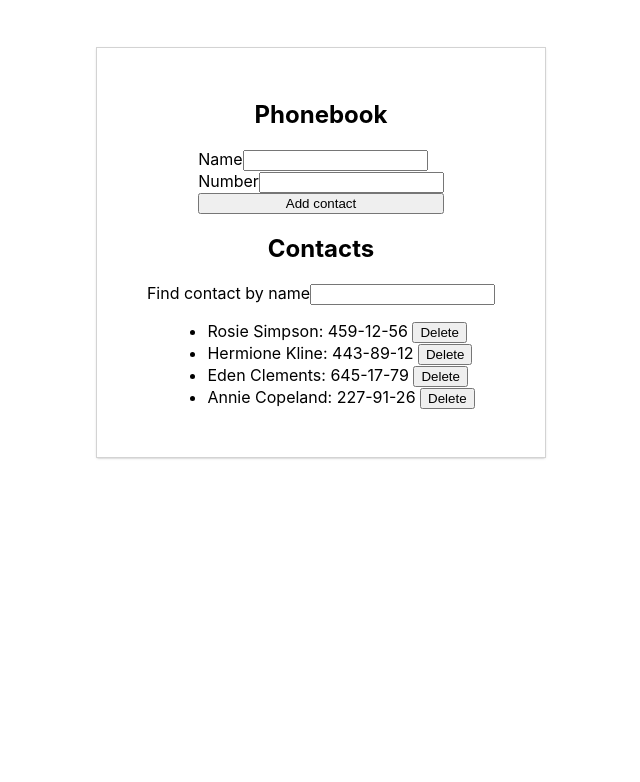
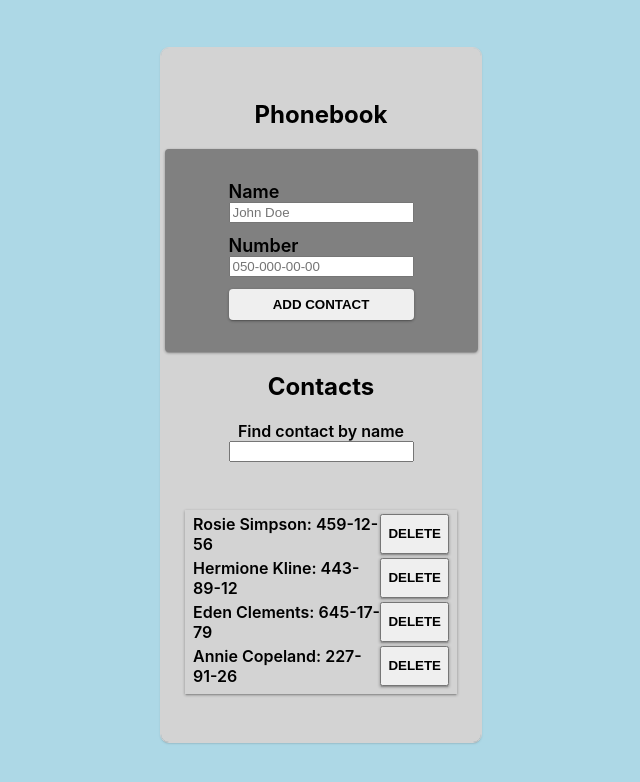
Before and after one commit to akarpenko83/goit-react-hw-02-phonebook, a React (Create React App) app: page / in a window 1280 px wide. Shown: the top 782 px of the page, without its empty margins (319-959 px from the left). Built offline with nearby package versions, Linux system fonts and the light colour scheme.

Commit message:
second task done

```diff
--- a/package.json
+++ b/package.json
@@ -10,6 +10,7 @@
         "@testing-library/react": "^12.1.4",
         "@testing-library/user-event": "^13.5.0",
         "nanoid": "^4.0.2",
+        "prop-types": "^15.8.1",
         "react": "^18.1.0",
         "react-dom": "^18.1.0",
         "react-scripts": "5.0.1",
--- a/src/components/phonebook/ContactForm.jsx
+++ b/src/components/phonebook/ContactForm.jsx
@@ -1,6 +1,10 @@
 import React, { Component } from 'react';
 import { nanoid } from 'nanoid';
-import { Form } from './Phonebook.styled';
+import {
+    Form,
+    FormGroup,
+    Button,
+} from './Phonebook.styled';
 
 export default class ContactForm extends Component {
     state = {
@@ -18,9 +22,6 @@ export default class ContactForm extends Component {
     handleSubmit = evt => {
         evt.preventDefault();
         const form = evt.currentTarget;
-        // const name = form.elements.name.value;
-        // const number = form.elements.number.value;
-        // const id = nanoid();
         const contact = {
             id: nanoid(),
             name: form.elements.name.value,
@@ -32,17 +33,18 @@ export default class ContactForm extends Component {
     };
 
     handleChange = evt => {
-        this.setState({ name: evt.target.value });
+        this.setState({ name: evt.target.value.trim() });
     };
 
     render() {
         return (
             <>
                 <Form onSubmit={this.handleSubmit}>
-                    <label>
+                    <FormGroup>
                         Name
                         <input
                             value={this.state.name}
+                            placeholder="John Doe"
                             onChange={this.handleChange}
                             type="text"
                             name="name"
@@ -50,20 +52,21 @@ export default class ContactForm extends Component {
                             title="Name may contain only letters, apostrophe, dash and spaces. For example Adrian, Jacob Mercer, Charles de Batz de Castelmore d'Artagnan"
                             required
                         />
-                    </label>
-                    <label>
+                    </FormGroup>
+                    <FormGroup>
                         Number
                         <input
                             type="tel"
+                            placeholder="050-000-00-00"
                             name="number"
                             pattern="\+?\d{1,4}?[-.\s]?\(?\d{1,3}?\)?[-.\s]?\d{1,4}[-.\s]?\d{1,4}[-.\s]?\d{1,9}"
                             title="Phone number must be digits and can contain spaces, dashes, parentheses and can start with +"
                             required
                         />
-                    </label>
-                    <button type="submit">
+                    </FormGroup>
+                    <Button type="submit">
                         Add contact
-                    </button>
+                    </Button>
                 </Form>
             </>
         );
--- a/src/components/phonebook/ContactList.jsx
+++ b/src/components/phonebook/ContactList.jsx
@@ -1,29 +1,32 @@
-// import Contact from './Contact';
 import { nanoid } from 'nanoid';
-
+import PropTypes from 'prop-types';
+import {
+    ContactListContainer,
+    ContactItem,
+    DeleteButton,
+} from './Phonebook.styled';
 export default function ContactList({
     contacts,
     onRemoveContact,
 }) {
-    // let id = nanoid();
     return (
-        <div>
-            <ul>
+        <ContactListContainer>
             {contacts.map(({ name, number, id }) => (
-                    <li key={nanoid()}>
+                <ContactItem key={nanoid()}>
                     {name}: {number}
-                        {'   '}
-                        <button
+                    <DeleteButton
                         type="button"
-                            onClick={() =>
-                                onRemoveContact(id)
-                            }
+                        onClick={() => onRemoveContact(id)}
                     >
                         Delete
-                        </button>
-                    </li>
+                    </DeleteButton>
+                </ContactItem>
             ))}
-            </ul>
-        </div>
+        </ContactListContainer>
     );
 }
+
+ContactList.propTypes = {
+    contacts: PropTypes.array.isRequired,
+    onRemoveContact: PropTypes.func.isRequired,
+};
--- a/src/components/phonebook/Filter.jsx
+++ b/src/components/phonebook/Filter.jsx
@@ -1,8 +1,8 @@
-// import { Component } from 'react';
-
+import PropTypes from 'prop-types';
+import { FilterContainer } from './Phonebook.styled';
 export default function Filter({ value, onChange }) {
     return (
-        <label>
+        <FilterContainer>
             Find contact by name
             <input
                 value={value.name}
@@ -13,6 +13,11 @@ export default function Filter({ value, onChange }) {
                 title="Name may contain only letters, apostrophe, dash and spaces. For example Adrian, Jacob Mercer, Charles de Batz de Castelmore d'Artagnan"
                 required
             />
-        </label>
+        </FilterContainer>
     );
 }
+
+Filter.propTypes = {
+    value: PropTypes.string,
+    onChange: PropTypes.func.isRequired,
+};
--- a/src/components/phonebook/Phonebook.styled.jsx
+++ b/src/components/phonebook/Phonebook.styled.jsx
@@ -3,20 +3,80 @@ import styled from '@emotion/styled';
 export const Container = styled.section`
     display: flex;
     flex-direction: column;
-    width: 30vw;
+    width: 20vw;
     height: 100%;
     outline: solid 1px lightgray;
     margin: 0 auto;
     margin-top: 3rem;
     padding: 2rem;
     align-items: center;
-
+    background-color: lightgray;
+    border-radius: 0.5rem;
     box-shadow: 0px 1px 3px 0px rgba(0, 0, 0, 0.2),
         0px 1px 1px 0px rgba(0, 0, 0, 0.14),
         0px 2px 1px -1px rgba(0, 0, 0, 0.12);
+    &:hover {
+        scale: 1.01;
+    }
 `;
 
 export const Form = styled.form`
     display: flex;
     flex-direction: column;
+    padding: 2rem 4rem;
+    border-radius: 0.25rem;
+    background-color: gray;
+    box-shadow: 0px 1px 3px 0px rgba(0, 0, 0, 0.2),
+        0px 1px 3px 0px rgba(0, 0, 0, 0.14),
+        0px 2px 1px -1px rgba(0, 0, 0, 0.12);
 `;
+
+export const FormGroup = styled.label`
+    display: flex;
+    flex-direction: column;
+    margin-bottom: 0.75rem;
+    font-weight: 600;
+    font-size: 18px;
+`;
+export const Button = styled.button`
+    cursor: pointer;
+    padding: 0.5rem;
+    font-weight: 600;
+    text-transform: uppercase;
+    border: 0;
+    border-radius: 0.25rem;
+    box-shadow: 0px 1px 3px 0px rgba(0, 0, 0, 0.2),
+        0px 1px 3px 0px rgba(0, 0, 0, 0.14),
+        0px 2px 1px -1px rgba(0, 0, 0, 0.12);
+`;
+export const FilterContainer = styled.label`
+    display: flex;
+    margin-bottom: 2rem;
+    flex-direction: column;
+    align-items: center;
+    font-weight: 600;
+`;
+export const ContactListContainer = styled.ul`
+    width: 100%;
+    padding: 0.25rem 0.5rem;
+    box-shadow: 0px 1px 3px 0px rgba(0, 0, 0, 0.2),
+        0px 1px 3px 0px rgba(0, 0, 0, 0.14),
+        0px 2px 1px -1px rgba(0, 0, 0, 0.12);
+    /* display: flex; */
+    /* flex-direction: column; */
+    /* justify-content: space-between; */
+`;
+export const ContactItem = styled.li`
+    display: flex;
+    margin-bottom: 0.25rem;
+    justify-content: space-between;
+    font-weight: 600;
+`;
+export const DeleteButton = styled.button`
+    text-transform: uppercase;
+    font-weight: 600;
+    cursor: pointer;
+    box-shadow: 0px 1px 3px 0px rgba(0, 0, 0, 0.2),
+        0px 1px 3px 0px rgba(0, 0, 0, 0.14),
+        0px 2px 1px -1px rgba(0, 0, 0, 0.12);
+`;
--- a/src/index.css
+++ b/src/index.css
@@ -1,15 +1,17 @@
 @import-normalize; /* bring in normalize.css styles */
 
 body {
-  margin: 0;
-  font-family: -apple-system, BlinkMacSystemFont, 'Segoe UI', 'Roboto', 'Oxygen',
-    'Ubuntu', 'Cantarell', 'Fira Sans', 'Droid Sans', 'Helvetica Neue',
-    sans-serif;
-  -webkit-font-smoothing: antialiased;
-  -moz-osx-font-smoothing: grayscale;
+    margin: 0;
+    font-family: -apple-system, BlinkMacSystemFont,
+        'Segoe UI', 'Roboto', 'Oxygen', 'Ubuntu',
+        'Cantarell', 'Fira Sans', 'Droid Sans',
+        'Helvetica Neue', sans-serif;
+    -webkit-font-smoothing: antialiased;
+    -moz-osx-font-smoothing: grayscale;
+    background-color: lightblue;
 }
 
 code {
-  font-family: source-code-pro, Menlo, Monaco, Consolas, 'Courier New',
-    monospace;
+    font-family: source-code-pro, Menlo, Monaco, Consolas,
+        'Courier New', monospace;
 }
```
Also changed, not shown: 1 other file (tests, documents, lock files or other folders). Lines whose indentation alone changed are shown as unchanged.
